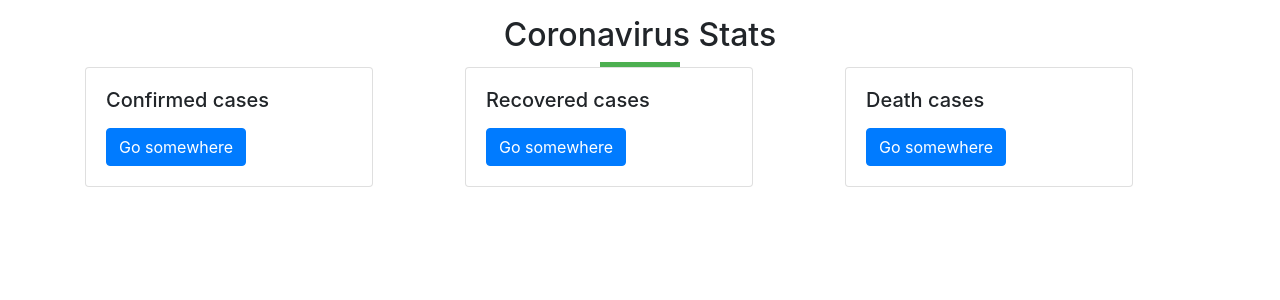
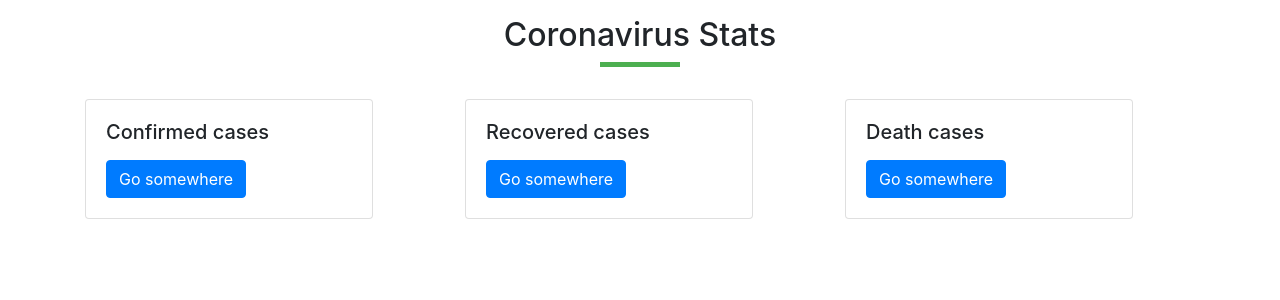
Before and after one commit to buhtla85/flask-project2, a Flask app: template templates/show_data.html in a window 1280 px wide. Shown: the top 300 px of the page. Run offline with Flask 2, Linux system fonts and the light colour scheme; the template is opened without the code that fills it, so the values that code supplies are empty; some libraries are stand-ins or nearby versions.

Commit message:
minor changes

```diff
--- a/static/main.css
+++ b/static/main.css
@@ -9,4 +9,5 @@
     height: 5px;
     margin: 0 auto;
     background: #4CAF50;
+    margin-bottom: 2em;
 }
```
